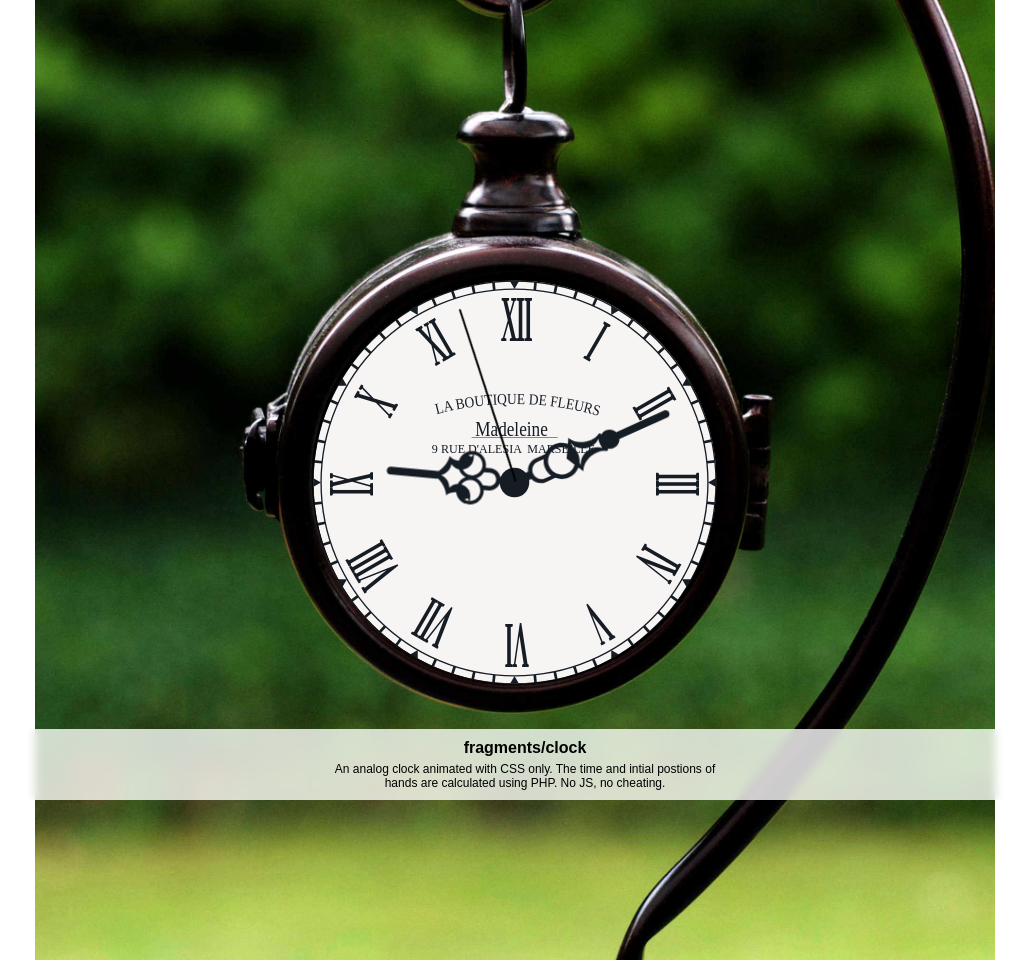
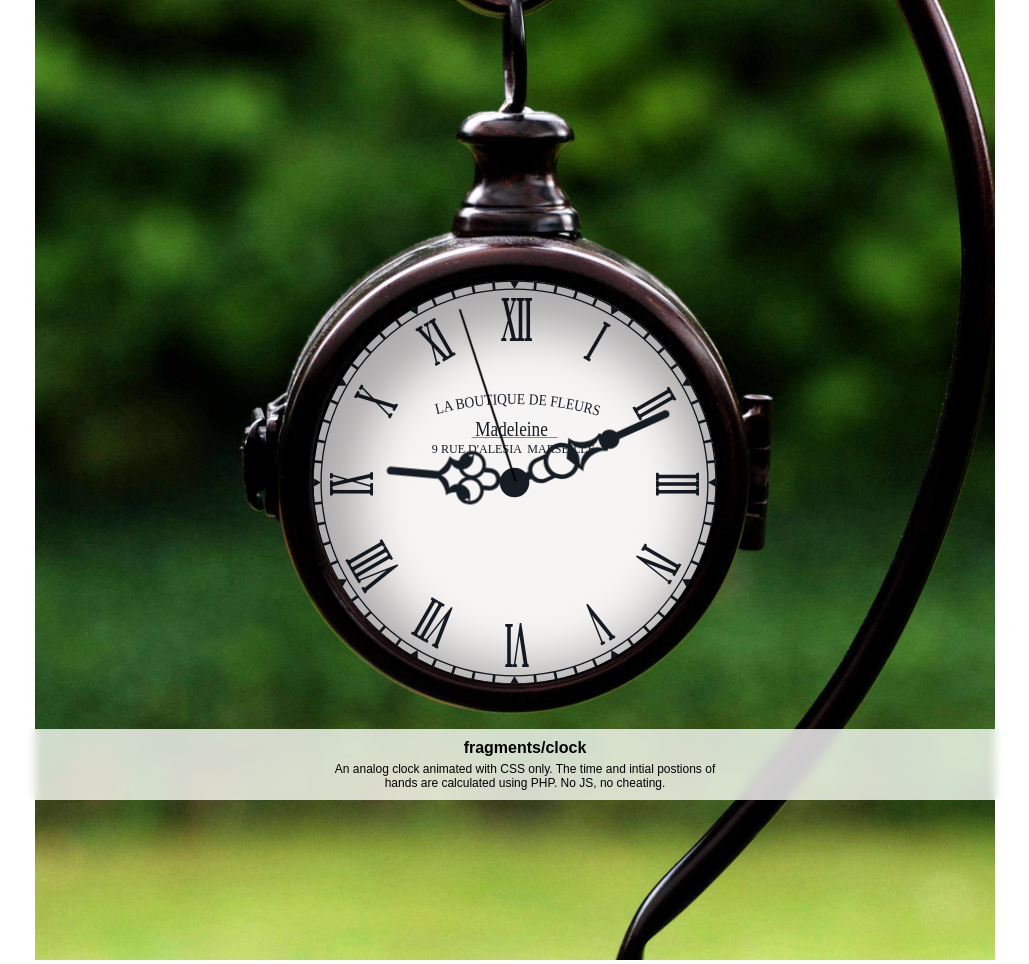
Before and after one commit to saschadiercks/cpClock, a PHP site: page / in a window 1280 px wide. Shown: the whole page, without its empty margins (125-1154 px from the left). Run offline with PHP 8.4, Linux system fonts and the light colour scheme; some libraries are stand-ins or nearby versions.

Commit message:
MOD: box-shadow for more realismn

```diff
--- a/htdocs/index.php
+++ b/htdocs/index.php
@@ -52,6 +52,7 @@
 			background-color: #f7f4f4;
 			background-image: url("assets/images/clockface.svg");
 			border-radius: 99em;
+			box-shadow: 0.7em 1em 3em 2em rgba(0,0,0,.3) inset;
 		}
 
 		/* -- set start position of hands -- */
```
